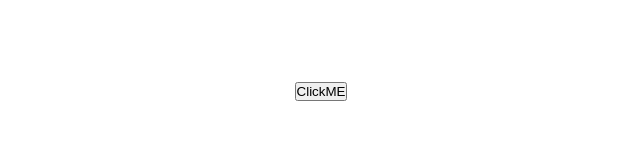
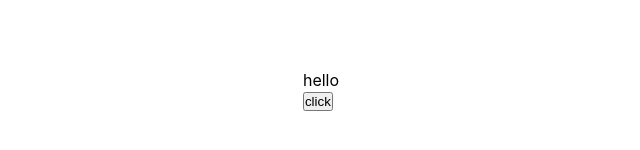
Before and after one commit to prashantpandey9/React-Example, a React (Create React App) app: page / in a window 1280 px wide. Shown: the part 310-460 px from the top of the page, without its empty margins (319-959 px from the left). Built offline with nearby package versions, Linux system fonts and the light colour scheme.

Commit message:
EventBind

```diff
--- a/package.json
+++ b/package.json
@@ -8,7 +8,8 @@
     "@testing-library/user-event": "^7.2.1",
     "react": "^16.13.1",
     "react-dom": "^16.13.1",
-    "react-scripts": "3.4.1"
+    "react-scripts": "3.4.1",
+    "yarn": "^1.22.4"
   },
   "scripts": {
     "start": "react-scripts start",
--- a/src/App.js
+++ b/src/App.js
@@ -5,6 +5,7 @@
 // import Counter from './Counter';
 // import FunctionClick from './FunctionClick';
 import ClassClick from './ClassClick';
+import EventBind from './EventBind';
 function App(){
 
    return(
@@ -16,7 +17,8 @@
       {/* <State/> */}
       {/* <Counter/> */}
       {/* <FunctionClick/> */}
-      <ClassClick/>
+      {/* <ClassClick/> */}
+      <EventBind/>
     </div>
 
   );
--- /dev/null
+++ b/src/EventBind.js
@@ -0,0 +1,41 @@
+import React, { Component } from 'react'
+
+class EventBind extends Component {
+    constructor(props) {
+        super(props)
+
+        this.state = {
+             message:"hello"
+        }
+        // this.clickHand=this.clickHand.bind(this) //Binding the event in the constructor using this statement
+    }
+    // clickHand(){
+    //     this.setState({
+    //         message:"goodBye"
+    //     })
+    //    console.log(this)
+    // }
+
+
+    //using arrow function we also call a event
+
+    clickHand=()=>{
+        this.setState({
+            message:"Good Morning"})
+
+    }
+
+    render() {
+        return (
+            <div>
+                <div>{this.state.message}</div>
+                {/* <button onClick={this.clickHand.bind(this)}>click</button> */}
+                {/* <button onClick={()=>this.clickHand()}>click</button> */}
+                {/* <button onClick={this.clickHand}>click</button> */}
+                <button onClick={this.clickHand}>click</button>
+            </div>
+        )
+    }
+}
+
+export default EventBind
```
Also changed, not shown: 1 other file (tests, documents, lock files or other folders).
